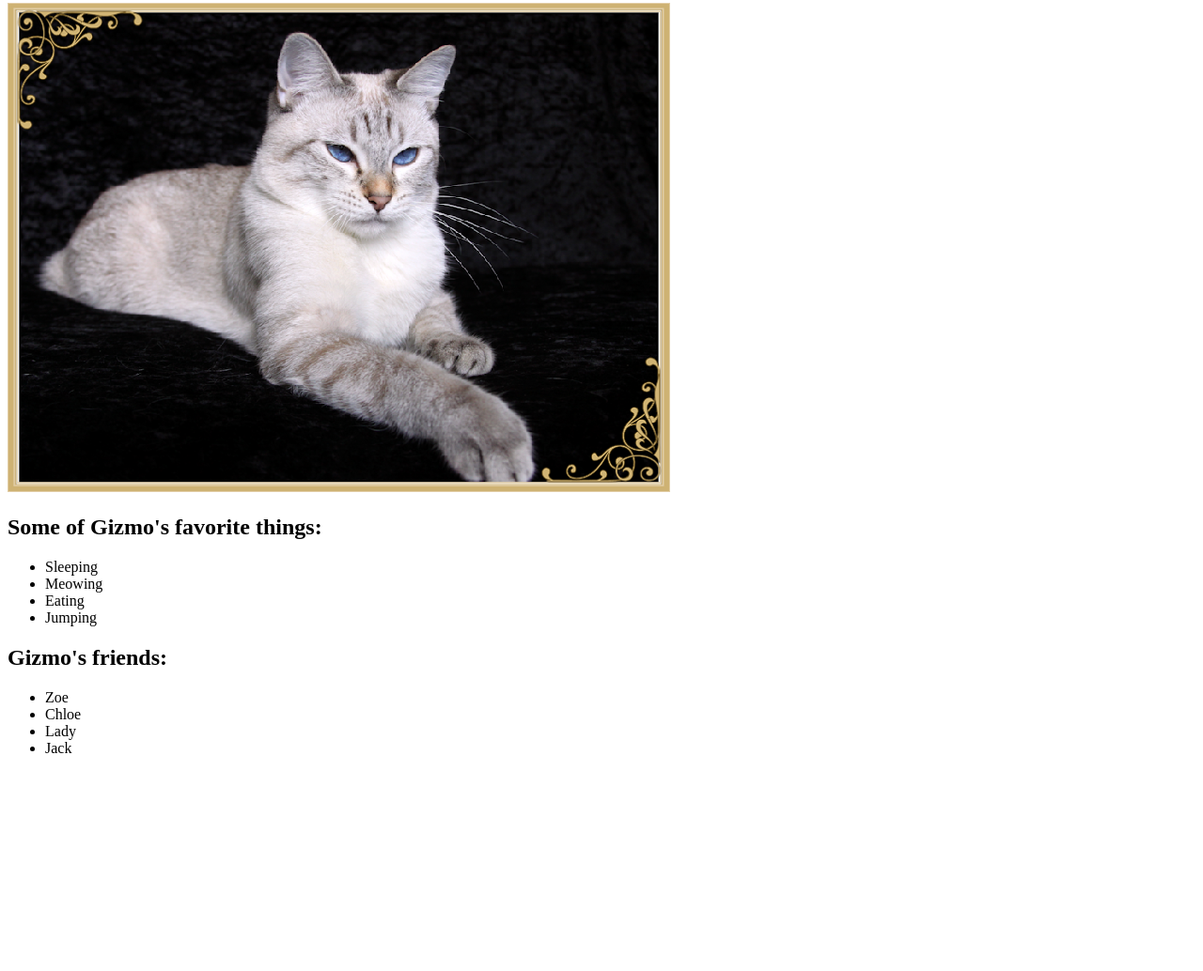
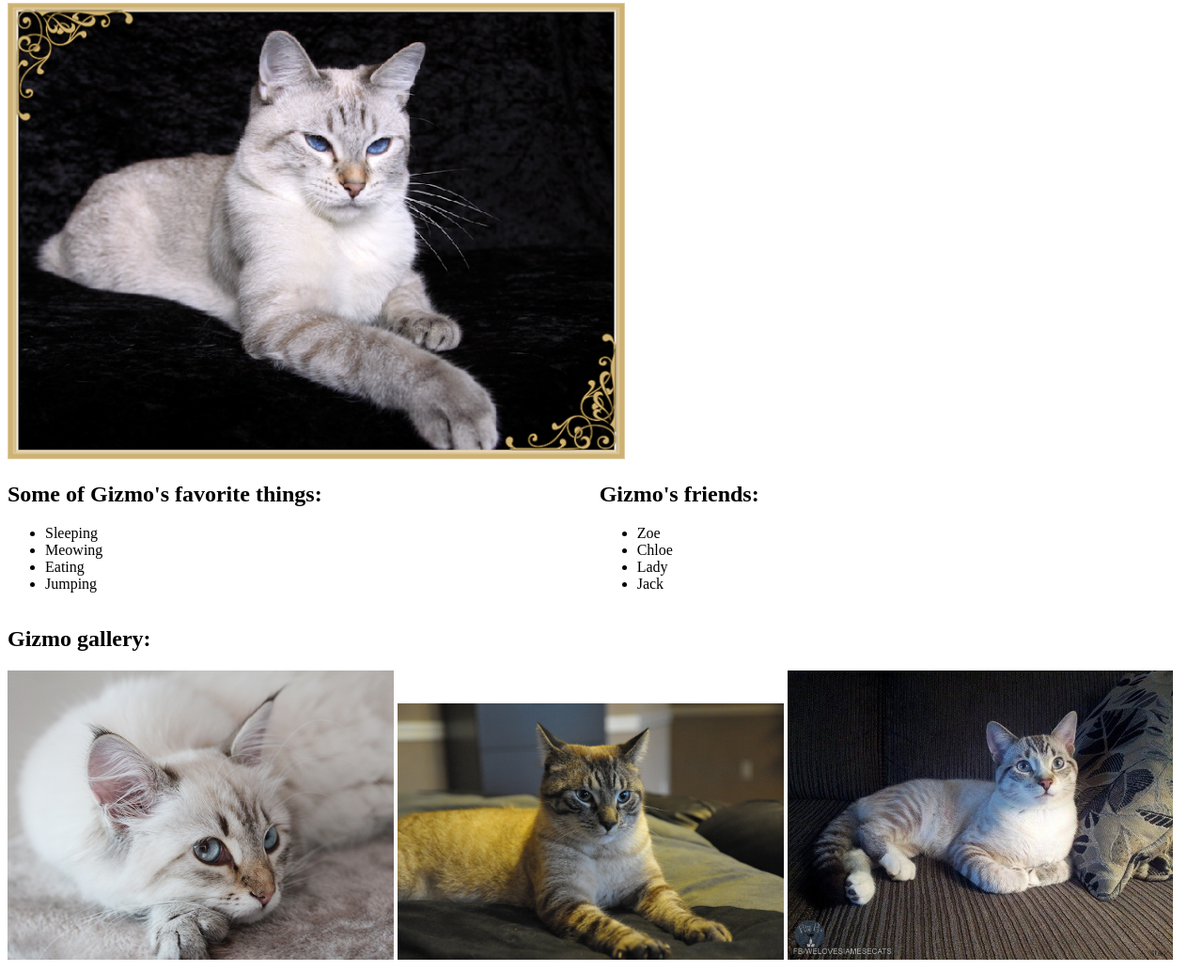
Before and after one commit to putman10/gizmo, a plain HTML site: page gizmo.html in a window 1280 px wide. Shown: the part 111-1145 px from the top of the page at 94% size. Before the commit the page ends 933 px from the top, so only its background shows below. Drawn offline with Linux system fonts and the light colour scheme.

Commit message:
add stylesheet and image gallery

```diff
--- /dev/null
+++ b/css/style.css
@@ -0,0 +1,19 @@
+.mainimage{
+  width: 52%;
+  clear: right;
+}
+
+.favthings{
+  display: inline-block;
+  width: 49.5%;
+}
+
+.friends{
+  display: inline-block;
+  width: 49.5%;
+}
+
+.galleryimage{
+  display: inline-block;
+  width: 32.5%;
+}
--- a/gizmo.html
+++ b/gizmo.html
@@ -1,13 +1,15 @@
 <!DOCTYPE html>
 <head>
   <title>Gizmo the Great</title>
+  <link rel="stylesheet" href="css/style.css">
 </head>
 <body>
   <h1>Gizmo the Great</h1>
   <p>The chattiest Siamese cat you know!</p>
 
-  <img src="img/gizmo.png">
+  <img class="mainimage" src="img/gizmo.png">
 
+  <div class="favthings">
     <h2>Some of Gizmo's favorite things:</h2>
     <ul>
       <li>Sleeping</li>
@@ -15,7 +17,9 @@
       <li>Eating</li>
       <li>Jumping</li>
     </ul>
+  </div>
 
+  <div class="friends">
     <h2>Gizmo's friends:</h2>
     <ul>
       <li>Zoe</li>
@@ -23,5 +27,10 @@
       <li>Lady</li>
       <li>Jack</li>
     </ul>
+  </div>
 
+  <h2>Gizmo gallery:</h2>
+  <img class="galleryimage" src="img/gizmo_napping.jpg">
+  <img class="galleryimage" src="img/gizmo_chilling.jpg">
+  <img class="galleryimage" src="img/gizmo_laying.jpg">
 </body>
```
Also changed, not shown: img/gizmo_chilling.jpg (added), img/gizmo_laying.jpg (added), img/gizmo_napping.jpg (added). Lines whose indentation alone changed are shown as unchanged.
